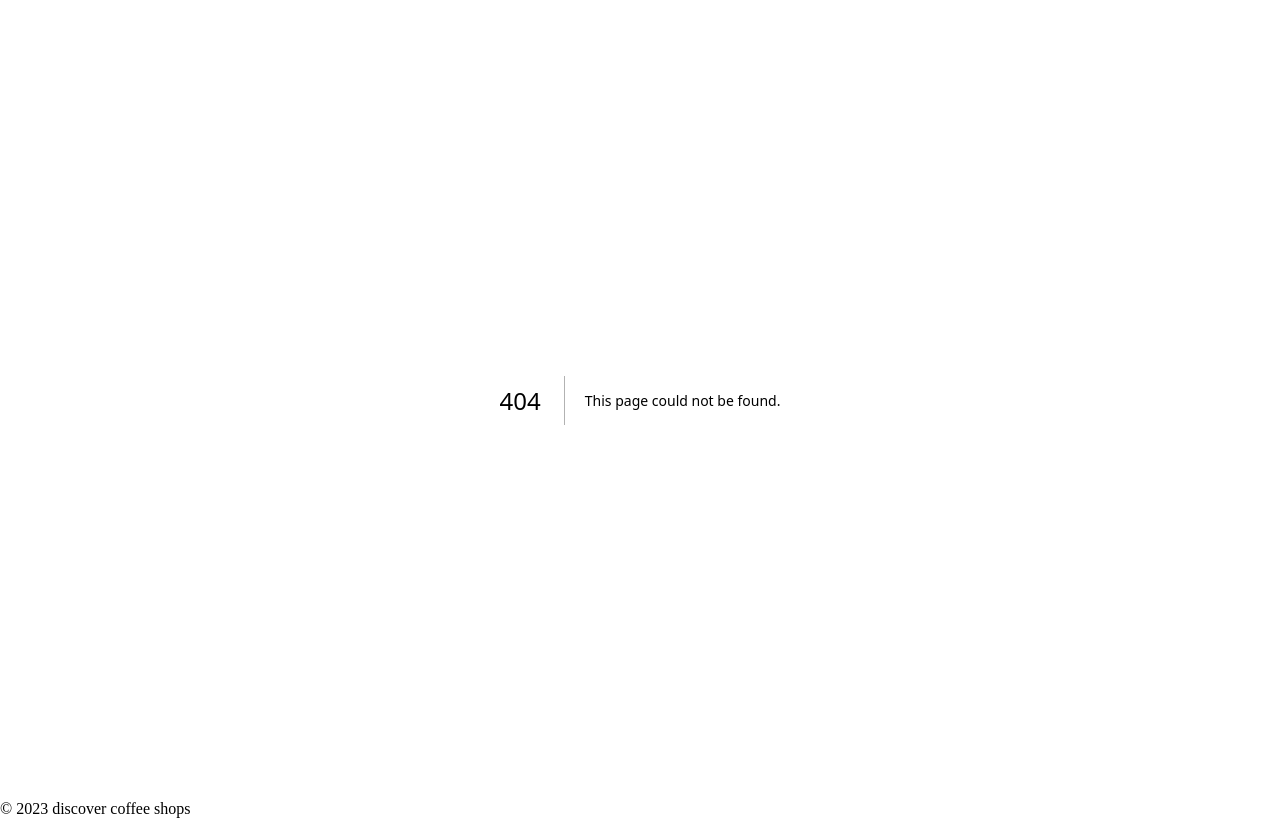
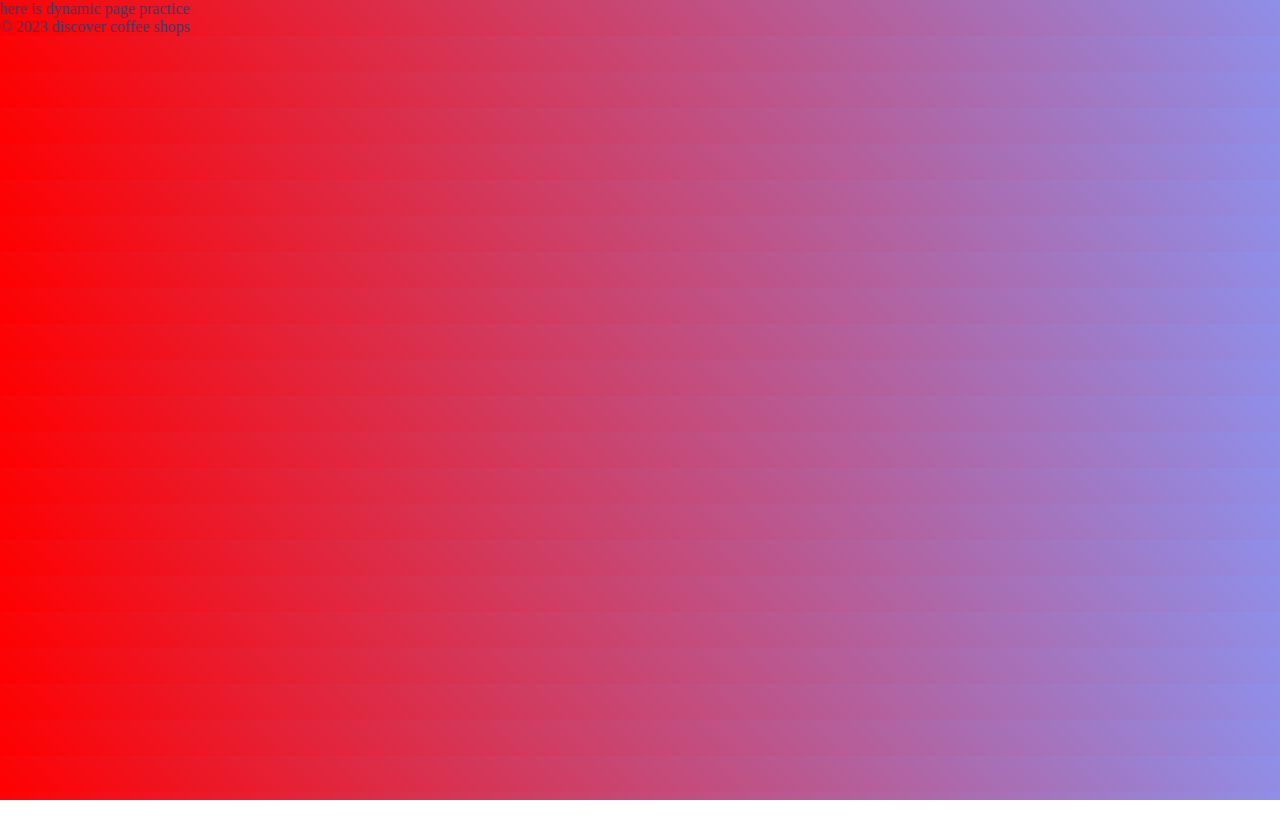
Before and after one commit to joeban0608/ZTM-discover-coffe-shops, a Next.js app: page /1 in a window 1280 px wide. Before the commit this address had no page. Built offline with nearby package versions, Linux system fonts and the light colour scheme.

Commit message:
- add dynamic page

```diff
--- /dev/null
+++ b/pages/[dynamicParams].tsx
@@ -0,0 +1,19 @@
+import Head from "next/head";
+import { useRouter } from "next/router";
+import React from "react";
+
+const dynamicPra = () => {
+  const router = useRouter();
+  const dynamicParams = router.query.dynamicParams;
+
+  return (
+    <div>
+      here is dynamic page practice
+      <Head>
+        <title>{dynamicParams}</title>
+      </Head>
+    </div>
+  );
+};
+
+export default dynamicPra;
```
